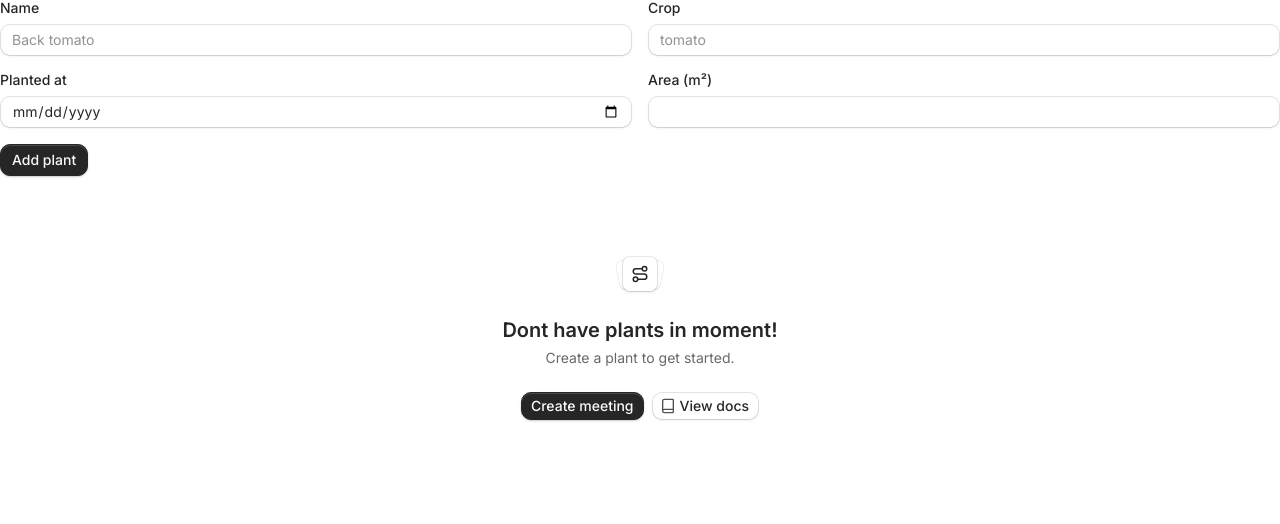
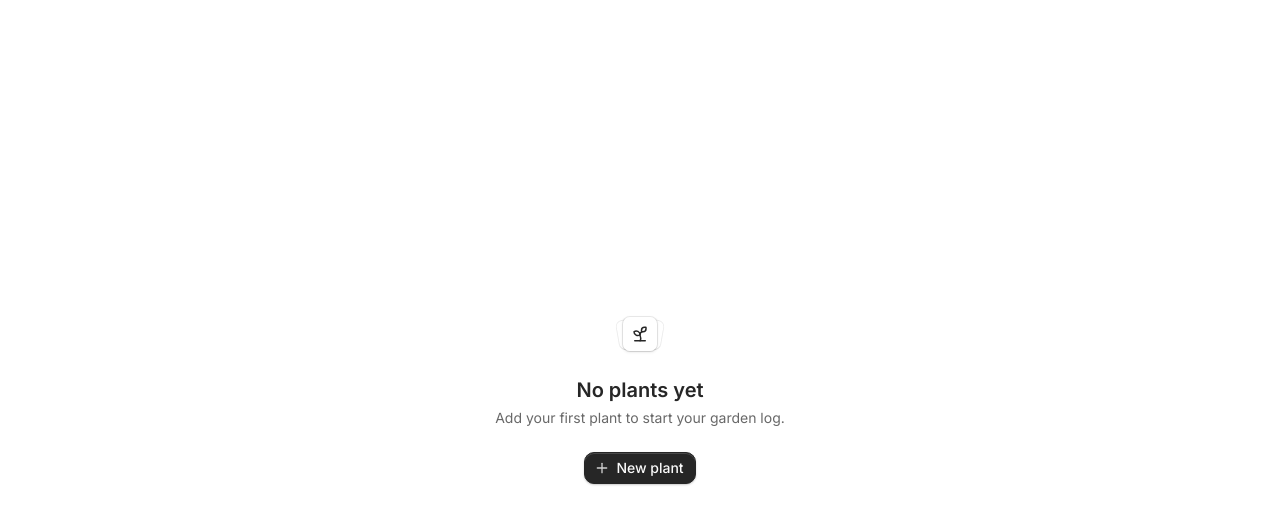
Before and after one commit to osmeninos/garden-log, a Next.js app: page / in a window 1280 px wide. Shown: the top 524 px of the page. Built offline with nearby package versions, Linux system fonts and the light colour scheme.

Commit message:
feat & fix: Create a table to visualize the plants generated by the investment, listing them on a blank card.

```diff
--- a/app/page.tsx
+++ b/app/page.tsx
@@ -1,7 +1,8 @@
 "use client";
 
 import { useEffect, useState } from "react";
-import PlantForm from "@/components/plant-form/plant-form";
+import PlantDialog from "@/components/plant-dialog/plant-dialog";
+import PlantEmpty from "@/components/plant-empty/plant-empty";
 import PlantsList from "@/components/plant-list/plant-list";
 import { loadPlants, savePlants } from "@/lib/storage";
 import type { Plant } from "@/types/plant";
@@ -17,14 +18,23 @@ export default function Home() {
 		setPlantItem(next);
 		savePlants(next);
 	}
+
+	if (plantItem.length === 0) {
+		return <PlantEmpty onAdd={addPlant} />;
+	}
+
 	return (
-		<div>
-			<div>
-				<PlantForm onAdd={addPlant} />
-			</div>
-			<div>
-				<PlantsList plants={plantItem} />
-			</div>
-		</div>
+		<main className="mx-auto w-full max-w-4xl p-6">
+			<header className="mb-6 flex items-center justify-between gap-4">
+				<div>
+					<h1 className="font-heading font-semibold text-2xl">Garden log</h1>
+					<p className="text-muted-foreground text-sm">
+						{plantItem.length} plant{plantItem.length > 1 ? "s" : ""} growing
+					</p>
+				</div>
+				<PlantDialog onAdd={addPlant} />
+			</header>
+			<PlantsList plants={plantItem} />
+		</main>
 	);
 }
--- a/components/plant-list/plant-list.tsx
+++ b/components/plant-list/plant-list.tsx
@@ -1,49 +1,41 @@
 "use client";
 
+import {
+	Table,
+	TableBody,
+	TableCell,
+	TableHead,
+	TableHeader,
+	TableRow,
+} from "@/components/ui/table";
 import type { Plant } from "@/types/plant";
-import { Card } from "../ui/card";
-import {
-	Empty,
-	EmptyContent,
-	EmptyDescription,
-	EmptyHeader,
-	EmptyMedia,
-	EmptyTitle,
-} from "@/components/ui/empty";
-import { BookIcon, RouteIcon } from "lucide-react";
-import { Button } from "../ui/button";
 
 const PlantsList = ({ plants }: { plants: Plant[] }) => {
-	if (plants.length === 0) {
-		return (
-			<Empty>
-				<EmptyHeader>
-					<EmptyMedia variant="icon">
-						<RouteIcon />
-					</EmptyMedia>
-					<EmptyTitle>Dont have plants in moment!</EmptyTitle>
-					<EmptyDescription>Create a plant to get started.</EmptyDescription>
-				</EmptyHeader>
-				<EmptyContent>
-					<div className="flex gap-2">
-						<Button size="sm">Create meeting</Button>
-						<Button size="sm" variant="outline">
-							<BookIcon />
-							View docs
-						</Button>
-					</div>
-				</EmptyContent>
-			</Empty>
-		);
-	}
 	return (
-		<div>
-			<div>
-				{plants.map((plants) => (
-					<Card key={plants.id}>{plants.name}</Card>
+		<Table variant="card">
+			<TableHeader>
+				<TableRow>
+					<TableHead>Name</TableHead>
+					<TableHead>Crop</TableHead>
+					<TableHead>Planted at</TableHead>
+					<TableHead className="text-right">Area</TableHead>
+				</TableRow>
+			</TableHeader>
+			<TableBody>
+				{plants.map((plant) => (
+					<TableRow key={plant.id}>
+						<TableCell className="font-medium">{plant.name}</TableCell>
+						<TableCell className="text-muted-foreground">
+							{plant.crop}
+						</TableCell>
+						<TableCell className="text-muted-foreground">
+							{plant.plantedAt}
+						</TableCell>
+						<TableCell className="text-right">{plant.area} m²</TableCell>
+					</TableRow>
 				))}
-			</div>
-		</div>
+			</TableBody>
+		</Table>
 	);
 };
 
```
